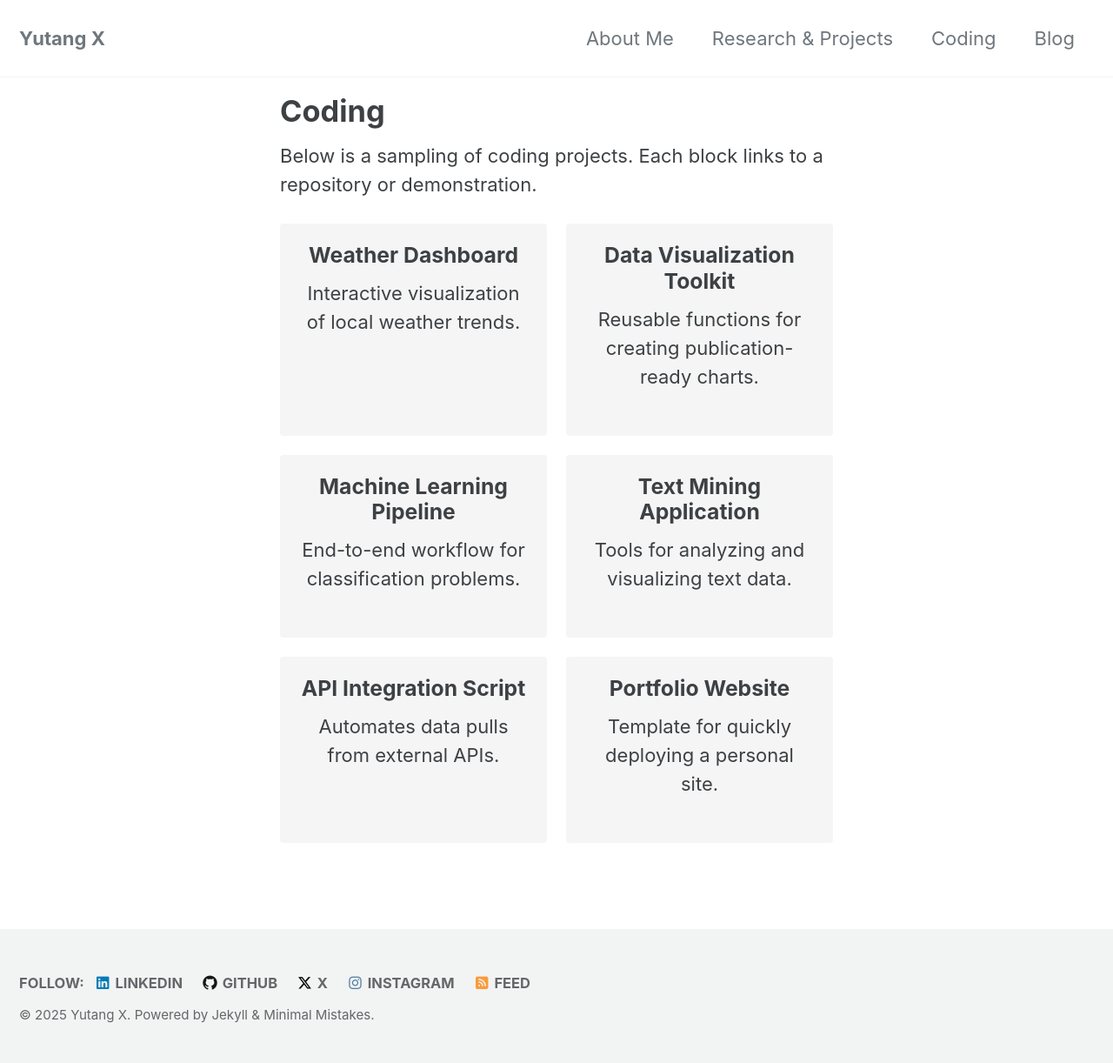
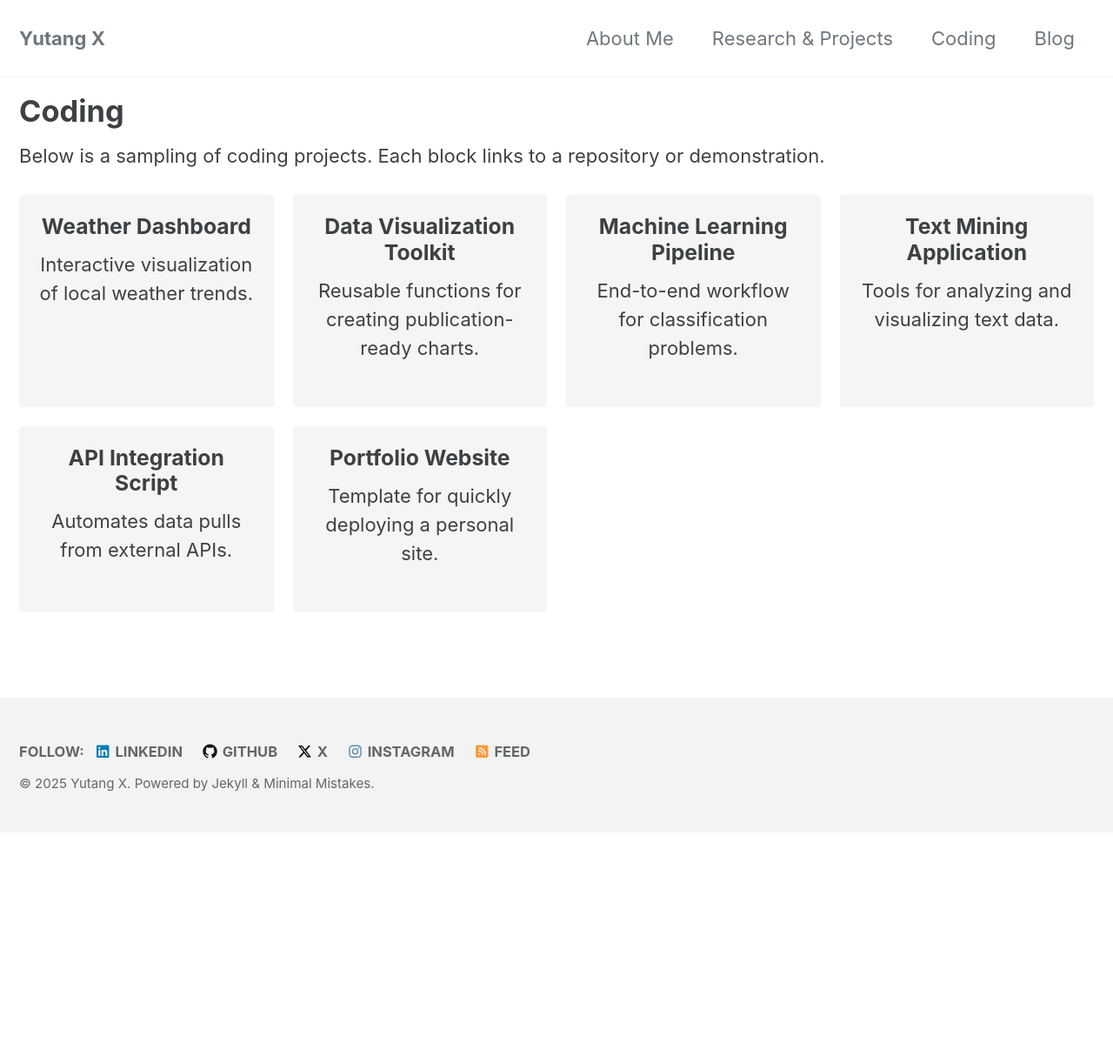
Before and after one commit to quciet/quciet.github.io, a Jekyll site: the page built from coding.md, in a window 1280 px wide. Shown: the whole page at 87% size. Built offline with Jekyll 4.4.1, drawn with Linux system fonts in a browser that asks for light colours; cached includes are drawn as plain includes; after the commit the page ends 957 px from its top, so only the background shows below that.

Commit message:
remove sidebar spacing for wide pages

```diff
--- a/_layouts/default.html
+++ b/_layouts/default.html
@@ -9,7 +9,7 @@
     {% include head/custom.html %}
   </head>
 
-  <body class="layout--{{ page.layout | default: layout.layout }}{% if page.classes or layout.classes %}{{ page.classes | default: layout.classes | join: ' ' | prepend: ' ' }}{% endif %}" dir="{% if site.rtl %}rtl{% else %}ltr{% endif %}">
+  <body class="layout--{{ page.layout | default: layout.layout }}{% if page.classes or layout.classes %}{{ page.classes | default: layout.classes | join: ' ' | prepend: ' ' }}{% endif %}{% unless page.author_profile or layout.author_profile or page.sidebar %} no-sidebar{% endunless %}" dir="{% if site.rtl %}rtl{% else %}ltr{% endif %}">
     {% include_cached skip-links.html %}
     {% include_cached masthead.html %}
 
--- a/_sass/_custom-variables.scss
+++ b/_sass/_custom-variables.scss
@@ -2,3 +2,6 @@
 
 // twitter color theme
 $twitter-color: #000;
+
+// expand layout width to reduce whitespace on pages without sidebars
+$max-width: none;
--- a/_sass/_custom.scss
+++ b/_sass/_custom.scss
@@ -25,3 +25,9 @@
   text-decoration: none;
   color: inherit;
 }
+
+body.no-sidebar .page {
+  float: none;
+  width: 100%;
+  padding-inline-end: 0;
+}
```
